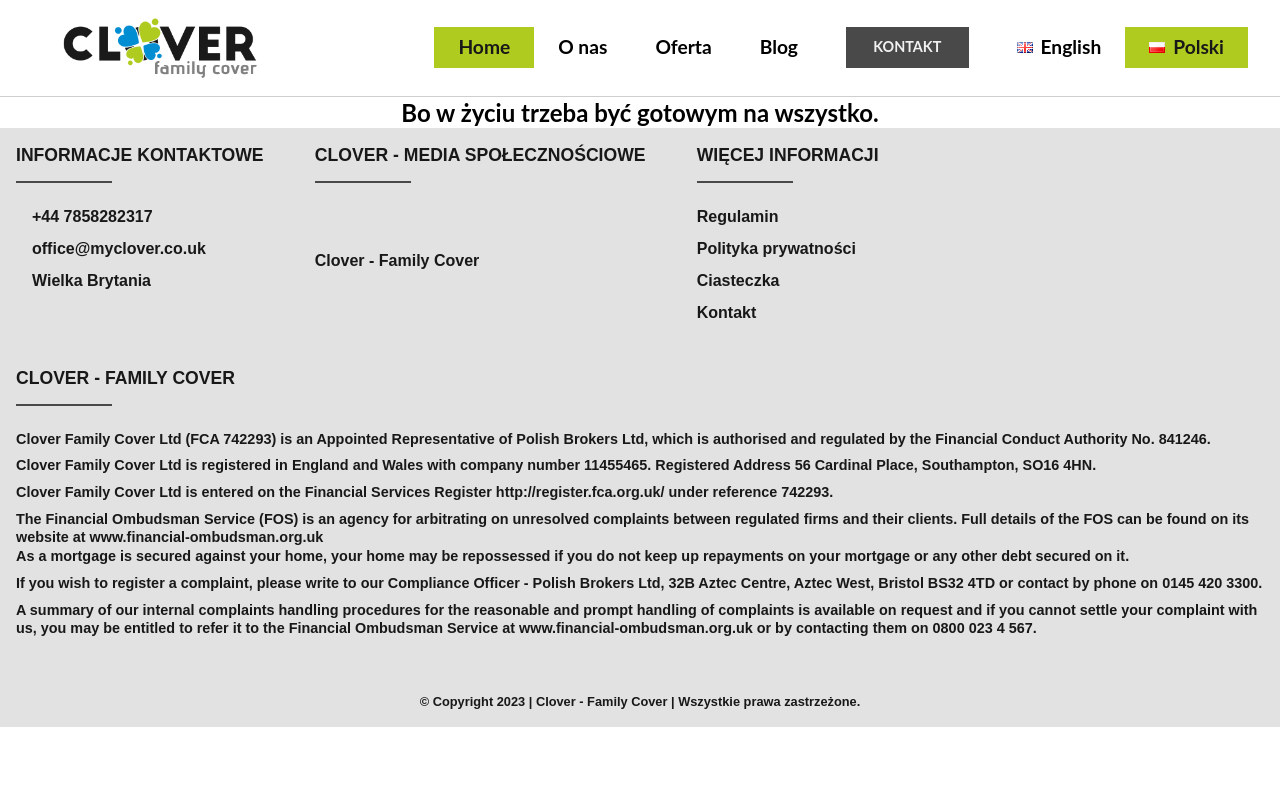
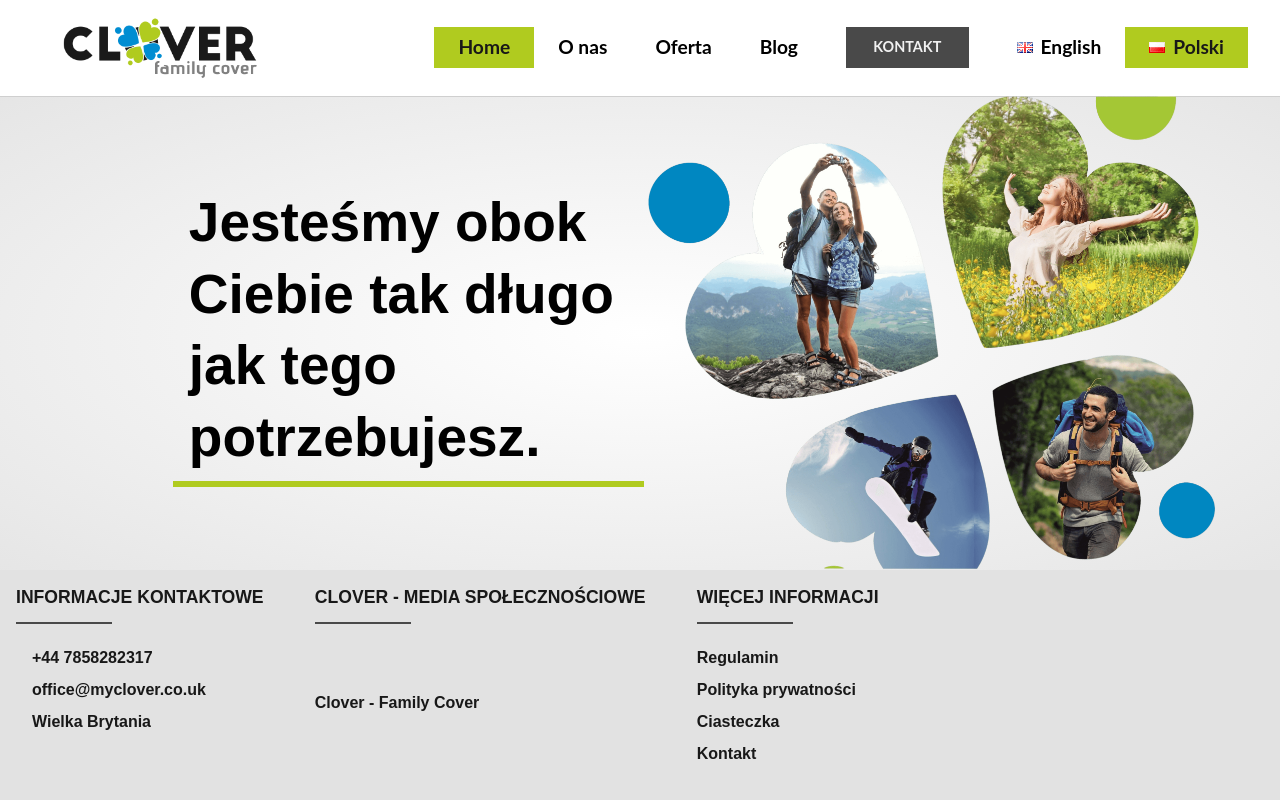
Before and after one commit to TZ-fn/MyClover, a React (Vite) app: page / in a window 1280 px wide. Shown: the top 800 px of the page. Built offline with nearby package versions, Linux system fonts and the light colour scheme; some icons are missing; a web font is replaced by a local one.

Commit message:
feat: add hero image and more styling

```diff
--- a/src/components/HeroBanner/HeroBanner.module.scss
+++ b/src/components/HeroBanner/HeroBanner.module.scss
@@ -1,6 +1,32 @@
+.mainWrapper {
+  margin: auto;
+  padding: 0 6rem;
+  background: radial-gradient(hsl(0, 0%, 100%), hsl(0, 0%, 90%));
+}
+
 .heroOne,
 .heroTwo {
   display: flex;
   align-items: center;
-  justify-content: center;
+  justify-content: space-around;
 }
+
+.heroTextOne,
+.heroTextTwo {
+  padding: 0.5rem 1rem;
+  margin-left: 6vw;
+  font-family: "AlegreyaSans", sans-serif;
+  font-size: 4.3vw;
+  border-bottom: 6px solid var(--accent-color-green);
+}
+
+.heroImageOne,
+.heroImageTwo {
+  max-width: 57%;
+}
+
+.heroImageOne {
+  position: relative;
+  top: -1px;
+  margin-right: -5rem;
+}
--- a/src/components/HeroBanner/HeroBanner.tsx
+++ b/src/components/HeroBanner/HeroBanner.tsx
@@ -1,3 +1,5 @@
+import heroImageOne from "assets/heroImageOne.png";
+import heroImageTwo from "assets/heroImageTwo.jpg";
 import useTranslation from "hooks/useTranslation";
 import styles from "./HeroBanner.module.scss";
 import { useEffect, useState } from "react";
@@ -6,23 +8,25 @@ function HeroBanner() {
   const [translation] = useTranslation();
   const [isFirstHeroActive, setIsFirstHeroActive] = useState(true);
 
-  useEffect(() => {
-    const heroInterval = setInterval(() => {
-      setIsFirstHeroActive((isFirstHeroActive) => !isFirstHeroActive);
-    }, 3000);
-    return () => clearInterval(heroInterval);
-  }, [isFirstHeroActive]);
+  // useEffect(() => {
+  //   const heroInterval = setInterval(() => {
+  //     setIsFirstHeroActive((isFirstHeroActive) => !isFirstHeroActive);
+  //   }, 5000);
+  //   return () => clearInterval(heroInterval);
+  // }, [isFirstHeroActive]);
 
   return (
-    <div>
+    <div className={styles.mainWrapper}>
       {isFirstHeroActive && (
         <div className={styles.heroOne}>
-          <h2>{translation.pages.home.heroOneText}</h2>
+          <h2 className={styles.heroTextOne}>{translation.pages.home.heroOneText}</h2>
+          <img src={heroImageOne} alt="" className={styles.heroImageOne} />
         </div>
       )}
       {!isFirstHeroActive && (
         <div className={styles.heroTwo}>
           <h2>{translation.pages.home.heroTwoText}</h2>
+          <img src="" alt="" className={styles.heroImageOne} />
         </div>
       )}
     </div>
```
Also changed, not shown: src/assets/heroImageOne.png (added).
